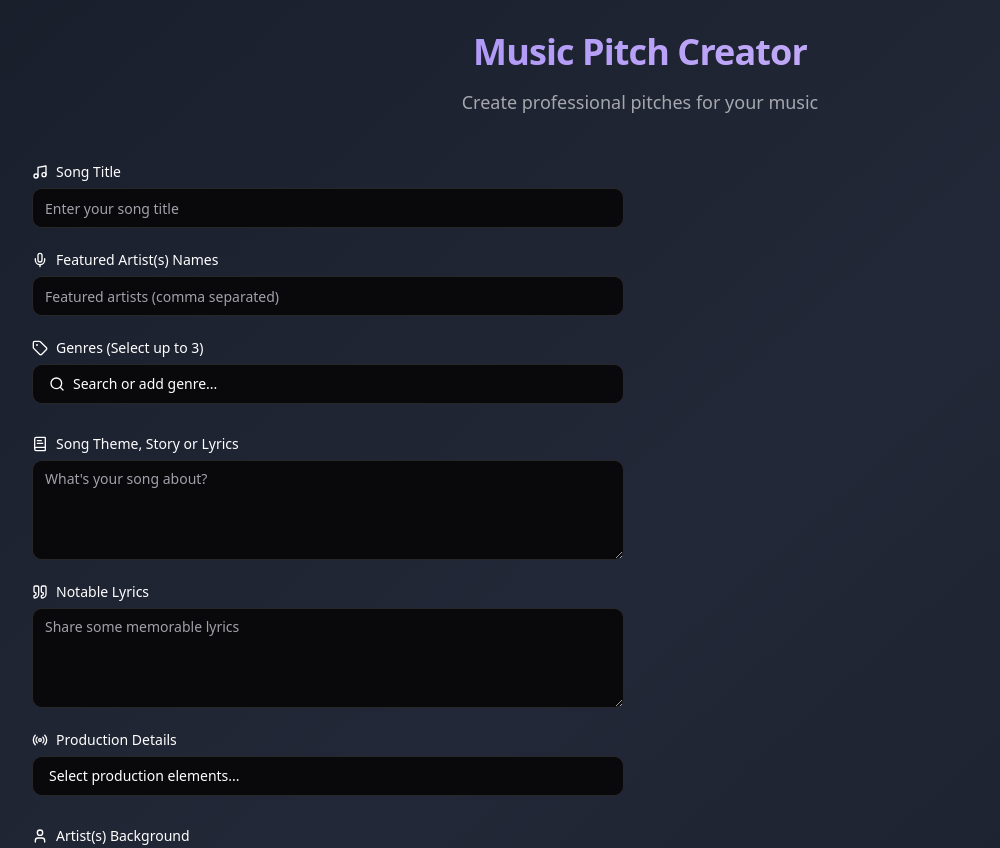
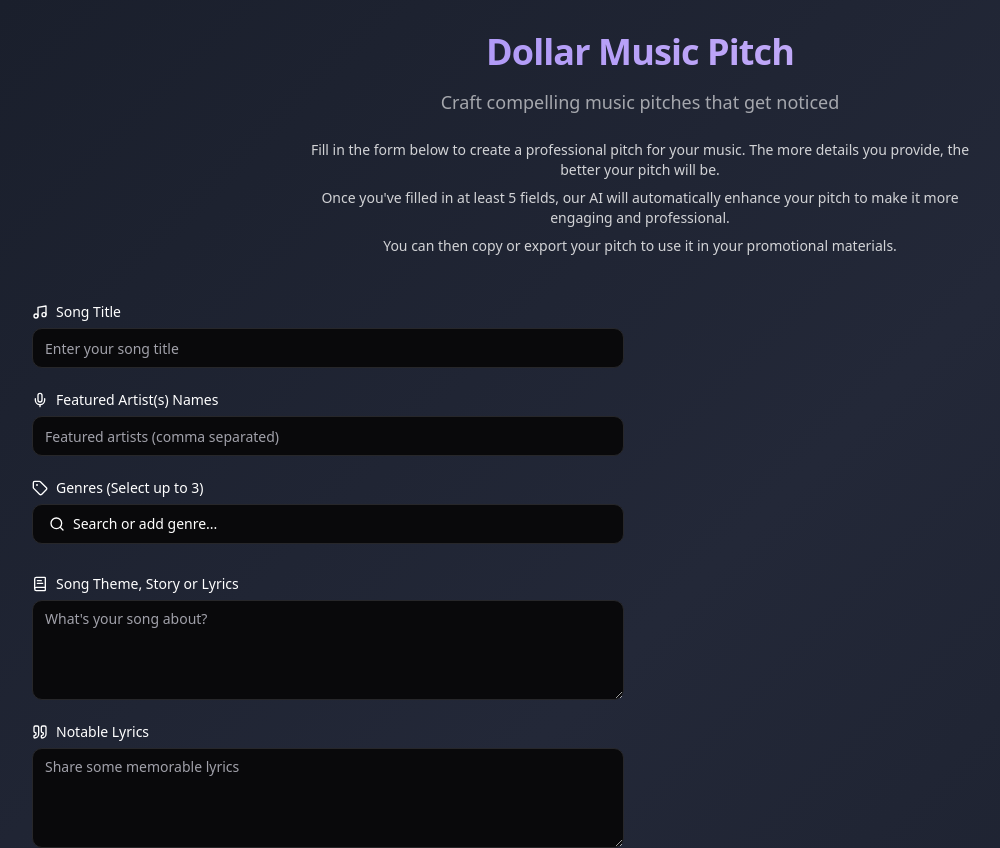
Before and after one commit to gwapo818/dollar-music-pitch, a React (Vite) app: page / in a window 1280 px wide. Shown: the top 848 px of the page, without its empty margins (0-1000 px from the left). Built offline with nearby package versions, Linux system fonts and the light colour scheme.

Commit message:
Update page title and description
Updated the title from "Music Pitch Creator" to a more relevant title. Enhanced the description and added instructions for better user guidance.
[skip gpt_engineer]

```diff
--- a/src/pages/Index.tsx
+++ b/src/pages/Index.tsx
@@ -42,11 +42,22 @@ const Index = () => {
       >
         <div className="text-center mb-12">
           <h1 className="text-4xl font-bold tracking-tight bg-clip-text text-transparent bg-gradient-to-r from-[#9b87f5] to-[#D6BCFA]">
-            Music Pitch Creator
+            Dollar Music Pitch
           </h1>
           <p className="mt-4 text-lg text-white/60">
-            Create professional pitches for your music
+            Craft compelling music pitches that get noticed
           </p>
+          <div className="mt-6 max-w-2xl mx-auto text-sm text-white/80 space-y-2">
+            <p>
+              Fill in the form below to create a professional pitch for your music. The more details you provide, the better your pitch will be.
+            </p>
+            <p>
+              Once you've filled in at least 5 fields, our AI will automatically enhance your pitch to make it more engaging and professional.
+            </p>
+            <p>
+              You can then copy or export your pitch to use it in your promotional materials.
+            </p>
+          </div>
         </div>
 
         <div className="grid grid-cols-1 lg:grid-cols-2 gap-8">
```
